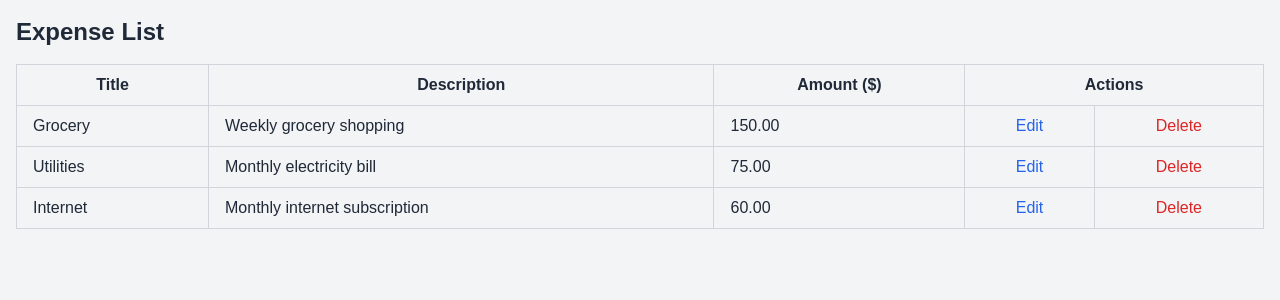
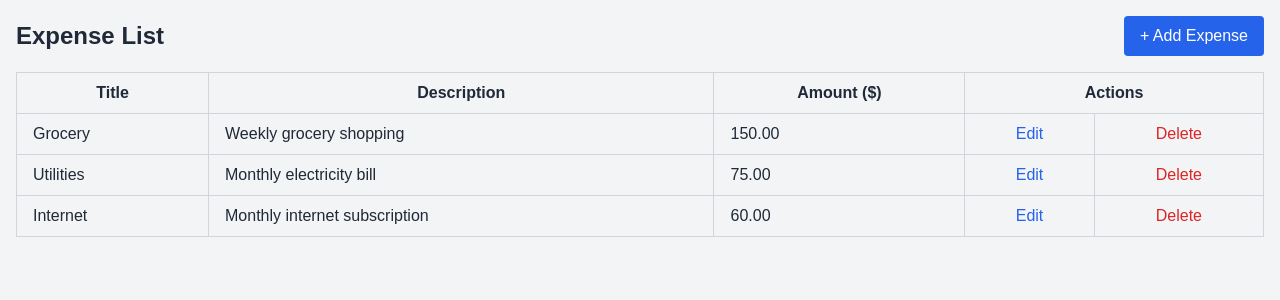
Before and after one commit to tammytamayao/expense-app-frontend, a Next.js app: page /expenses in a window 1280 px wide. Shown: the top 300 px of the page. Built offline with nearby package versions, Linux system fonts and the light colour scheme.

Commit message:
feat: integrate add button in expense page

```diff
--- a/src/app/expenses/ViewExpense.tsx
+++ b/src/app/expenses/ViewExpense.tsx
@@ -1,6 +1,7 @@
 "use client";
 
 import React from "react";
+import Link from "next/link";
 import { useState } from "react";
 
 interface Expense {
@@ -47,7 +48,14 @@ const ViewExpense: React.FC = () => {
 
   return (
     <div className="flex flex-col h-screen bg-gray-100 p-4">
-      <h1 className="text-2xl font-bold mb-4 text-gray-800">Expense List</h1>
+      <div className="flex justify-between items-center mb-4">
+        <h1 className="text-2xl font-bold text-gray-800">Expense List</h1>
+        <Link href="/expenses/add">
+          <button className="bg-blue-600 text-white px-4 py-2 rounded hover:bg-blue-700 transition-colors">
+            + Add Expense
+          </button>
+        </Link>
+      </div>
 
       {expenses.length === 0 ? (
         <div className="bg-yellow-100 border border-yellow-400 text-gray-800 p-4 rounded">
```
